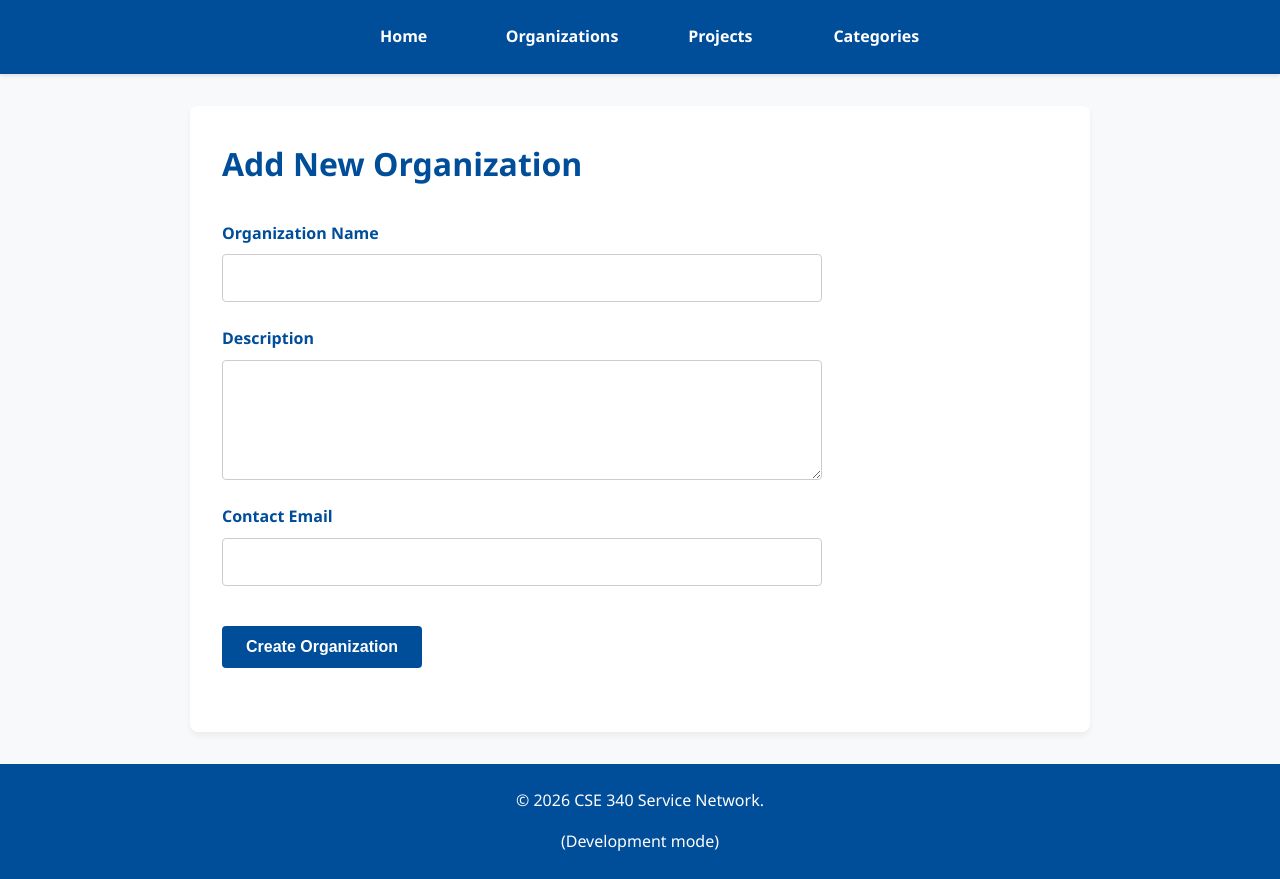
After one commit to methodoti/cse340-course-repo, a Node server app: page /new-organization in a window 1280 px wide. The commit adds this page. Run offline with Node 20, Linux system fonts and the light colour scheme.

Commit message:
W04 Learning Activity: Data Validation

```diff
--- a/package.json
+++ b/package.json
@@ -21,6 +21,8 @@
   "dependencies": {
     "ejs": "^7.0.2",
     "express": "^5.3.0",
+    "express-session": "^1.19.0",
+    "express-validator": "^7.3.2",
     "pg": "^8.23.1"
   },
   "devDependencies": {
--- a/public/css/main.css
+++ b/public/css/main.css
@@ -142,6 +192,77 @@ main ul li img {
 }
 
 /* =========================================
+   FORMS & INPUTS
+   ========================================= */
+form {
+    max-width: 600px;
+    margin: 2rem 0;
+}
+
+.form-group {
+    margin-bottom: 1.5rem;
+    display: flex;
+    flex-direction: column;
+}
+
+.form-group label {
+    font-weight: 600;
+    margin-bottom: 0.5rem;
+    color: var(--primary-color);
+}
+
+/* Base styles for all inputs and textareas */
+.form-group input[type="text"],
+.form-group input[type="email"],
+.form-group input[type="number"],
+.form-group textarea {
+    width: 100%;
+    padding: 0.75rem;
+    border: 1px solid #ccc;
+    border-radius: 4px;
+    font-size: 1rem;
+    font-family: inherit;
+    transition: border-color 0.3s ease, box-shadow 0.3s ease;
+}
+
+/* Allow textareas to be resized vertically only */
+.form-group textarea {
+    resize: vertical;
+    min-height: 120px;
+}
+
+/* Accessibility: Focus states for inputs */
+.form-group input:focus,
+.form-group textarea:focus {
+    outline: none;
+    border-color: var(--primary-color);
+    box-shadow: 0 0 0 3px rgba(0, 77, 153, 0.2);
+}
+
+/* Primary Action Button (inherited from nav styling style) */
+button[type="submit"] {
+    background-color: var(--primary-color);
+    color: var(--text-light);
+    border: none;
+    padding: 0.75rem 1.5rem;
+    font-size: 1rem;
+    font-weight: 600;
+    border-radius: 4px;
+    cursor: pointer;
+    transition: background-color 0.3s ease;
+    margin-top: 1rem;
+    width: auto;
+}
+
+button[type="submit"]:hover,
+button[type="submit"]:focus {
+    background-color: var(--primary-hover);
+    outline: 2px solid #fff;
+    outline-offset: -2px;
+}
+
+
+/* =========================================
    FOOTER
    ========================================= */
 footer {
--- a/server.js
+++ b/server.js
@@ -3,12 +3,18 @@ import { fileURLToPath } from 'url';
 import path from 'path';
 import { testConnection } from './src/models/db.js';
 import router from './src/routes.js';
+// Week 04: Sessions and Flash Messages
+import session from 'express-session';
+import flash from './src/middleware/flash.js';
 
 // Define the application environment
 const NODE_ENV = process.env.NODE_ENV?.toLowerCase() || 'production';
 
 // Define the port number the server will listen on
 const PORT = process.env.PORT || 3000;
+
+// Define the session secret for secure session management
+const SESSION_SECRET = process.env.SESSION_SECRET;
 
 // Define the file and directory where this server.js is running
 const __filename = fileURLToPath(import.meta.url);
@@ -19,6 +25,21 @@ const app = express();
 /**
   * Configure Express middleware
   */
+
+// Set up session management
+app.use(session({
+    secret: SESSION_SECRET,
+    resave: false,
+    saveUninitialized: true,
+    cookie: { maxAge: 60 * 60 * 1000 } // Session expires after 1 hour of inactivity
+}));
+
+// Use flash message middleware
+app.use(flash);
+
+// Allow Express to receive and process common POST data
+app.use(express.urlencoded({ extended: true }));
+app.use(express.json());
 
 // Serve static files from the public directory
 app.use(express.static(path.join(__dirname, 'public')));
--- a/src/controllers/organizations.js
+++ b/src/controllers/organizations.js
@@ -1,6 +1,30 @@
 // Import any needed model functions
-import { getAllOrganizations, getOrganizationDetails } from '../models/organizations.js';
+import { getAllOrganizations, getOrganizationDetails, createOrganization } from '../models/organizations.js';
 import { getProjectsByOrganizationId } from '../models/projects.js';
+import { body, validationResult } from 'express-validator';
+
+// Define validation and sanitization rules for organization form
+// Define validation rules for organization form
+const organizationValidation = [
+    body('name')
+        .trim()
+        .notEmpty()
+        .withMessage('Organization name is required')
+        .isLength({ min: 3, max: 150 })
+        .withMessage('Organization name must be between 3 and 150 characters'),
+    body('description')
+        .trim()
+        .notEmpty()
+        .withMessage('Organization description is required')
+        .isLength({ max: 500 })
+        .withMessage('Organization description cannot exceed 500 characters'),
+    body('contactEmail')
+        .normalizeEmail()
+        .notEmpty()
+        .withMessage('Contact email is required')
+        .isEmail()
+        .withMessage('Please provide a valid email address')
+];
 
 // Define any controller functions
 const showOrganizationsPage = async (req, res) => {
@@ -22,5 +46,44 @@ const showOrganizationDetailsPage = async (req, res) => {
     res.render( 'organization', { title, organizationDetails, projects });
 };
 
+const showNewOrganizationForm = async (req, res) => {
+    const title = 'Add New Organization';
+
+    res.render('new-organization', { title });
+};
+
+const processNewOrganizationForm = async (req, res) => {
+    // Check for validation errors
+    const results = validationResult(req);
+    if (!results.isEmpty()) {
+        // Validation failed - loop through errors
+        results.array().forEach((error) => {
+            req.flash('error', error.msg);
+        });
+
+        // Redirect back to the new organization form
+        return res.redirect('/new-organization');
+    }
+
+    // Extract form data from the request body
+    // Use destructuring to get the form fields
+    const { name, description, contactEmail } = req.body;
+    const logoFilename = 'placeholder-logo.png'; // Use the placeholder logo for all new organizations
+
+    // Call the model function to create a new organization
+    const organizationId = await createOrganization(name, description, contactEmail, logoFilename);
+
+    // Set a success flash message
+    req.flash('success', 'Organization added successfully!');
+
+    res.redirect(`/organization/${organizationId}`);
+};
+
 // Export any controller functions
-export { showOrganizationsPage, showOrganizationDetailsPage };
+export {
+    showOrganizationsPage,
+    showOrganizationDetailsPage,
+    showNewOrganizationForm,
+    processNewOrganizationForm,
+    organizationValidation
+};
--- /dev/null
+++ b/src/views/new-organization.ejs
@@ -0,0 +1,41 @@
+<%- include('partials/header') %>
+<main>
+    <h1><%= title %></h1>
+
+ <form action="/new-organization" method="POST">
+    <div class="form-group">
+      <label for="name">Organization Name</label>
+      <input
+        type="text"
+        id="name"
+        name="name"
+        required
+        maxlength="150"
+      />
+    </div>
+
+    <div class="form-group">
+      <label for="description">Description</label>
+      <textarea
+        id="description"
+        name="description"
+        required
+        maxlength="500"
+      ></textarea>
+    </div>
+
+    <div class="form-group">
+      <label for="contactEmail">Contact Email</label>
+      <input
+        type="email"
+        id="contactEmail"
+        name="contactEmail"
+        required
+      />
+    </div>
+
+    <button type="submit">Create Organization</button>
+  </form>
+
+</main>
+<%- include('partials/footer') %>
--- a/src/views/organizations.ejs
+++ b/src/views/organizations.ejs
@@ -11,6 +11,8 @@
         <% }); %>
     </ul>
 
+    <p><a href="/new-organization">Add a new organization</a></p>
+
 </main>
 
 <%- include('partials/footer') %>
--- a/src/views/partials/header.ejs
+++ b/src/views/partials/header.ejs
@@ -15,3 +15,14 @@
             <li><a href="/categories">Categories</a></li>
         </ul>
     </nav>
+
+    <% const messages = flash(); %>
+    <% Object.keys(messages).forEach(type => { %>
+        <% if (messages[type].length > 0) { %>
+            <div class="alert <%= type %>">
+                <% messages[type].forEach(msg => { %>
+                    <p><%= msg %></p>
+                <% }); %>
+            </div>
+        <% } %>
+    <% }); %>
```
Also changed, not shown: other parts of public/css/main.css (+50 -0 lines), src/middleware/flash.js (added, +97 -0 lines), src/models/organizations.js (+30 -1 lines), src/routes.js (+11 -1 lines), public/images/placeholder-logo.png (added), 1 other file.
